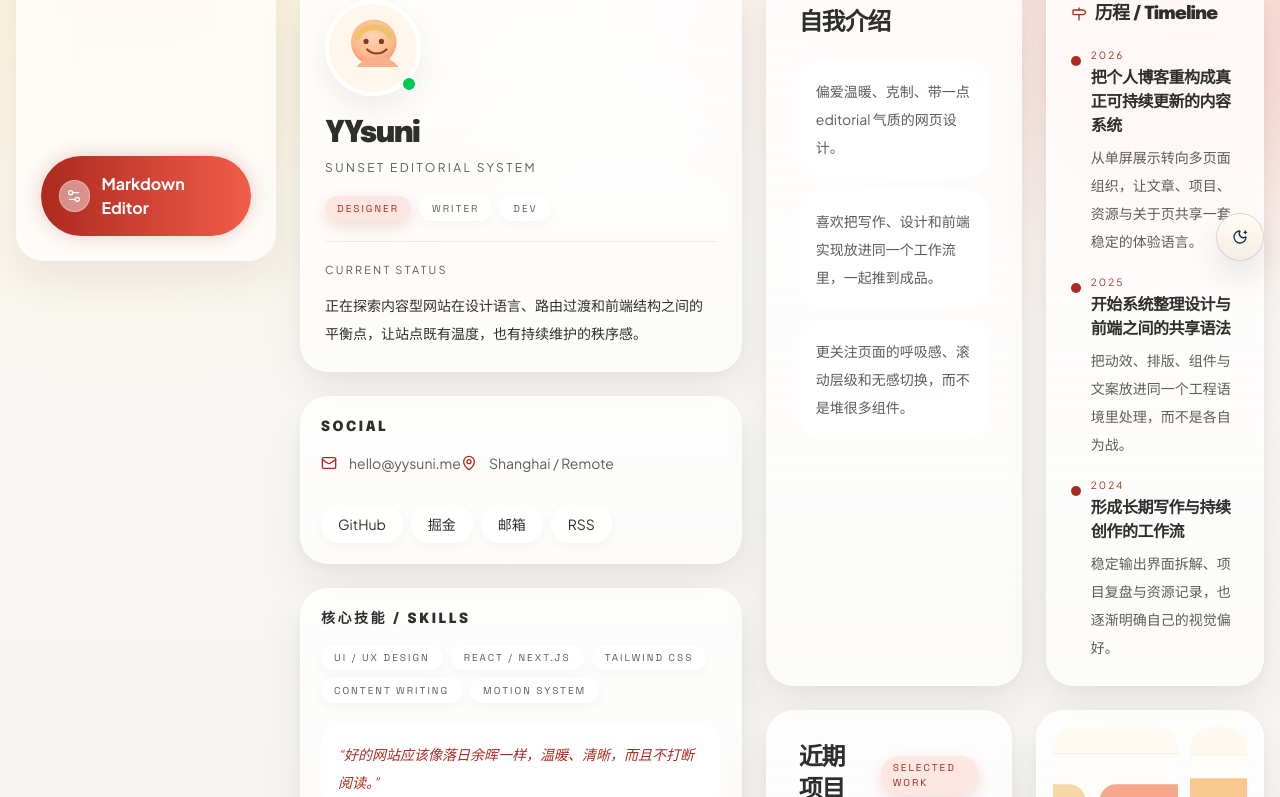
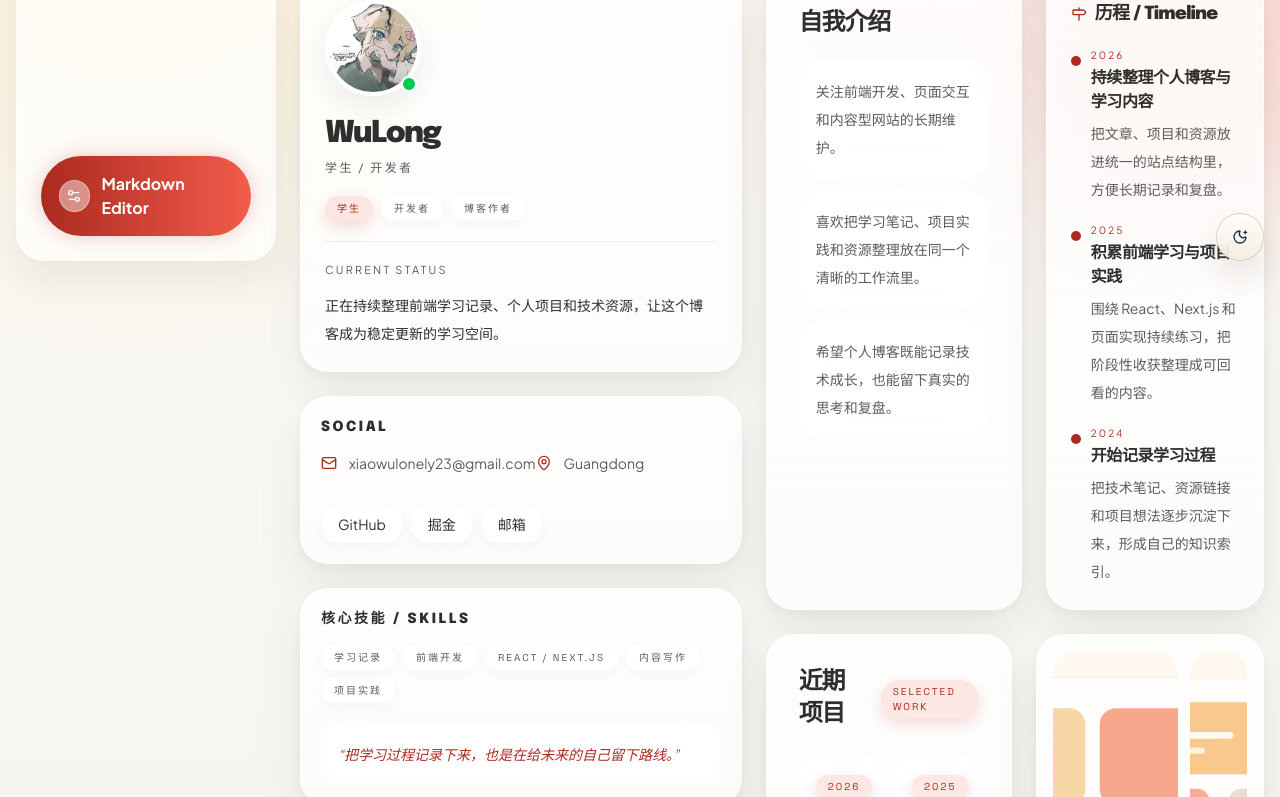
Before and after one commit to LittlPenguin/MyBlog, a Next.js app: page /about in a window 1280 px wide. Shown: the part 523-1320 px from the top of the page. Built offline with nearby package versions, Linux system fonts and the light colour scheme.

Commit message:
chore: update site profile to WuLong
- replace YYsuni placeholder profile data with WuLong identity, email, Guangdong location, and avatar

- update homepage, About page, metadata, mobile brand mark, and social links

- remove RSS from About social links and add profile regression tests

```diff
--- a/src/app/about/page.tsx
+++ b/src/app/about/page.tsx
@@ -9,7 +9,7 @@ import { MessageForm } from "./message-form";
 
 export const metadata: Metadata = {
   title: "关于",
-  description: "关于 YYsuni 的工作方式、创作节奏与内容型网站实践。",
+  description: "关于 WuLong 的学习记录、开发实践与个人博客。",
 };
 
 export default async function AboutPage() {
@@ -26,13 +26,13 @@ export default async function AboutPage() {
 
             <div className="space-y-5">
               <Pill active className="w-fit">
-                Explorer & Creator
+                Student & Developer
               </Pill>
               <h1 className="font-heading text-5xl font-black tracking-[-0.08em] text-foreground md:text-6xl">
                 关于 / <span className="text-primary italic">About Me</span>
               </h1>
               <p className="max-w-2xl text-sm leading-8 text-muted-foreground md:text-base">
-                我更关心网页如何被感受到，而不是它拥有多少组件和多少效果。好的个人网站应该像一本持续更新的视觉手帐，既能承载长文，也能容纳项目、收藏与日常观察。
+                这里记录我的学习笔记、前端实践、项目整理和日常思考。希望这个博客可以长期更新，也能把零散的知识和经验沉淀成清晰的内容。
               </p>
               <div className="flex flex-wrap gap-3">
                 <ActionLink href="/archive" transitionKey="about-archive">
@@ -68,7 +68,7 @@ export default async function AboutPage() {
                 <div className="overflow-hidden rounded-full border-4 border-white shadow-[var(--shadow-mid)]">
                   <Image
                     src={siteConfig.avatar}
-                    alt="YYsuni avatar"
+                    alt="WuLong avatar"
                     width={240}
                     height={240}
                     className="h-full w-full object-cover"
@@ -78,20 +78,20 @@ export default async function AboutPage() {
               </div>
 
               <div className="space-y-2">
-                <h2 className="font-heading text-3xl font-black tracking-[-0.05em] text-foreground">YYsuni</h2>
-                <p className="text-xs uppercase tracking-[0.2em] text-muted-foreground">Sunset Editorial System</p>
+                <h2 className="font-heading text-3xl font-black tracking-[-0.05em] text-foreground">WuLong</h2>
+                <p className="text-xs tracking-[0.2em] text-muted-foreground">学生 / 开发者</p>
               </div>
 
               <div className="flex flex-wrap gap-2">
-                <Pill active>Designer</Pill>
-                <Pill>Writer</Pill>
-                <Pill>Dev</Pill>
+                <Pill active>学生</Pill>
+                <Pill>开发者</Pill>
+                <Pill>博客作者</Pill>
               </div>
 
               <div className="about-rail-copy">
                 <p className="text-[11px] uppercase tracking-[0.2em] text-muted-foreground">Current Status</p>
                 <p className="mt-3 text-sm leading-7 text-foreground">
-                  正在探索内容型网站在设计语言、路由过渡和前端结构之间的平衡点，让站点既有温度，也有持续维护的秩序感。
+                  正在持续整理前端学习记录、个人项目和技术资源，让这个博客成为稳定更新的学习空间。
                 </p>
               </div>
             </GlassPanel>
@@ -131,7 +131,7 @@ export default async function AboutPage() {
                 ))}
               </div>
               <SoftPanel className="mt-5 p-4 text-sm italic leading-7 text-primary">
-                “好的网站应该像落日余晖一样，温暖、清晰，而且不打断阅读。”
+                “把学习过程记录下来，也是在给未来的自己留下路线。”
               </SoftPanel>
             </GlassPanel>
           </aside>
@@ -220,7 +220,7 @@ export default async function AboutPage() {
                     留言 / Message
                   </h3>
                   <p className="text-sm leading-7 text-muted-foreground">
-                    如果你也在做内容型网站、编辑器或偏个人表达的网站结构，可以来聊。这里保留了一块更轻盈的联系区域，而不是把表单单独拉成长栏。
+                    如果你也在学习前端、整理个人项目，或想交流技术博客和开发实践，可以来聊。这里保留了一块轻量的联系区域，留言只用于后台管理。
                   </p>
                 </div>
 
--- a/src/app/layout.tsx
+++ b/src/app/layout.tsx
@@ -23,25 +23,25 @@ const label = Space_Grotesk({
 });
 
 const siteDescription =
-  "一个用 React、Next.js 与 Tailwind 构建的现代个人博客，聚合作写作、项目、资源与温和的无感路由过渡。";
+  "WuLong 的个人博客，用于记录学习、前端实践、项目整理与技术资源。";
 
 export const metadata: Metadata = {
   metadataBase: new URL("https://example.com"),
   title: {
-    default: "YYsuni | Sunset Glass Blog",
-    template: "%s | YYsuni",
+    default: "WuLong | Personal Blog",
+    template: "%s | WuLong",
   },
   description: siteDescription,
   openGraph: {
-    title: "YYsuni | Sunset Glass Blog",
+    title: "WuLong | Personal Blog",
     description: siteDescription,
     type: "website",
     locale: "zh_CN",
-    siteName: "YYsuni",
+    siteName: "WuLong",
   },
   twitter: {
     card: "summary_large_image",
-    title: "YYsuni | Sunset Glass Blog",
+    title: "WuLong | Personal Blog",
     description: siteDescription,
   },
 };
--- a/src/components/site/frame.tsx
+++ b/src/components/site/frame.tsx
@@ -120,7 +120,7 @@ function MobileNavigation({
     <div className="shell-mobile-nav" data-route-overlay-ignore>
       <div className="shell-mobile-nav-bar">
         <RouteLink href="/" transitionKey="mobile-brand-mark" className="shell-mobile-nav-brand">
-          <span className="shell-mobile-nav-brand-mark">YY</span>
+          <span className="shell-mobile-nav-brand-mark">WL</span>
           <span className="shell-mobile-nav-brand-copy">
             <span className="shell-mobile-nav-brand-name">{siteConfig.name}</span>
             <span className="shell-mobile-nav-divider" aria-hidden="true" />
--- a/src/content/home-board.ts
+++ b/src/content/home-board.ts
@@ -5,22 +5,22 @@ type CalendarDay = {
 };
 
 export const homeBoard = {
-  greeting: "午后好，YYsuni!",
-  lead: "Good Afternoon. 愿温暖的夕阳光芒带给你创作的灵感。",
+  greeting: "午后好，WuLong!",
+  lead: "Good Afternoon. 记录学习、开发实践和日常思考。",
   archiveLabel: "查看归档 View Archive",
   projectsLabel: "我的项目 Projects",
   currentTimeLabel: "Current Time",
   calendarLabel: "Live Calendar",
-  footerNote: "Designed for high-end personal editorial experiences",
+  footerNote: "Designed for personal learning notes and project records",
   footerVersion: "V1.0 Proposal Board",
   about: {
     title: "关于 About",
-    role: "UI Designer & Writer",
-    description: "热爱摄影、猫与代码。",
+    role: "学生 / 开发者",
+    description: "记录学习、项目与代码实践。",
   },
   projects: {
     title: "项目 Projects",
-    name: "SunsetOS Interface",
+    name: "Personal Blog System",
     progress: "75%",
   },
   resources: {
--- a/src/content/site.ts
+++ b/src/content/site.ts
@@ -19,23 +19,23 @@ export type TimelineItem = {
 };
 
 export const siteConfig = {
-  name: "YYsuni",
-  role: "Writer / Designer / Frontend",
-  description: "把文章、项目、资源与日常观察整理在同一块暖色玻璃画布上的个人博客。",
-  heroGreeting: "午后好，YYsuni!",
-  heroTitle: "把写作、项目与灵感收拢在一块会呼吸的玻璃画布里。",
+  name: "WuLong",
+  role: "学生 / 开发者",
+  description: "记录学习、前端实践、项目整理与日常思考的个人博客。",
+  heroGreeting: "午后好，WuLong!",
+  heroTitle: "把学习记录、项目实践与日常思考整理在自己的博客里。",
   heroLead:
-    "这里不是单纯的作品集，也不是只写技术的博客，而是一个把内容、界面与工程感放在同一套节奏里的个人网站。",
-  location: "Shanghai / Remote",
-  email: "hello@yysuni.me",
-  now: "最近在重构站点的统一壳体、共享元素路由过渡，以及一套更接近 Stitch 稿的内容布局。",
-  avatar: "/visuals/avatar-orb.svg",
+    "这里用于沉淀学习笔记、开发过程、项目复盘和有价值的资源，让内容可以被持续整理和更新。",
+  location: "Guangdong",
+  email: "xiaowulonely23@gmail.com",
+  now: "正在持续整理前端学习记录、个人项目和技术资源，让这个博客成为稳定更新的学习空间。",
+  avatar: "/visuals/avatar-wulong.jpg",
   gallery: [
     "/visuals/studio-grid-01.svg",
     "/visuals/studio-grid-02.svg",
     "/visuals/studio-grid-03.svg",
   ],
-  footerNote: "Built as a calm editorial system for writing, making, and collecting.",
+  footerNote: "Built as a personal space for learning, building, and writing.",
 } as const;
 
 export const navItems: NavItem[] = [
@@ -82,46 +82,45 @@ export const navItems: NavItem[] = [
 ];
 
 export const socialLinks: SocialLink[] = [
-  { label: "GitHub", href: "https://github.com/" },
-  { label: "掘金", href: "https://juejin.cn/" },
-  { label: "邮箱", href: "mailto:hello@yysuni.me" },
-  { label: "RSS", href: "/rss.xml" },
+  { label: "GitHub", href: "https://github.com/LittlPenguin" },
+  { label: "掘金", href: "https://juejin.cn/user/327030668540793" },
+  { label: "邮箱", href: "mailto:xiaowulonely23@gmail.com" },
 ];
 
 export const timeline: TimelineItem[] = [
   {
     year: "2026",
-    title: "把个人博客重构成真正可持续更新的内容系统",
-    description: "从单屏展示转向多页面组织，让文章、项目、资源与关于页共享一套稳定的体验语言。",
+    title: "持续整理个人博客与学习内容",
+    description: "把文章、项目和资源放进统一的站点结构里，方便长期记录和复盘。",
   },
   {
     year: "2025",
-    title: "开始系统整理设计与前端之间的共享语法",
-    description: "把动效、排版、组件与文案放进同一个工程语境里处理，而不是各自为战。",
+    title: "积累前端学习与项目实践",
+    description: "围绕 React、Next.js 和页面实现持续练习，把阶段性收获整理成可回看的内容。",
   },
   {
     year: "2024",
-    title: "形成长期写作与持续创作的工作流",
-    description: "稳定输出界面拆解、项目复盘与资源记录，也逐渐明确自己的视觉偏好。",
+    title: "开始记录学习过程",
+    description: "把技术笔记、资源链接和项目想法逐步沉淀下来，形成自己的知识索引。",
   },
 ];
 
 export const aboutHighlights = [
-  "偏爱温暖、克制、带一点 editorial 气质的网页设计。",
-  "喜欢把写作、设计和前端实现放进同一个工作流里，一起推到成品。",
-  "更关注页面的呼吸感、滚动层级和无感切换，而不是堆很多组件。",
+  "关注前端开发、页面交互和内容型网站的长期维护。",
+  "喜欢把学习笔记、项目实践和资源整理放在同一个清晰的工作流里。",
+  "希望个人博客既能记录技术成长，也能留下真实的思考和复盘。",
 ];
 
 export const aboutSkills = [
-  "UI / UX Design",
+  "学习记录",
+  "前端开发",
   "React / Next.js",
-  "Tailwind CSS",
-  "Content Writing",
-  "Motion System",
+  "内容写作",
+  "项目实践",
 ];
 
 export const homeSignals = [
-  "正在把 App Router 切换改成更连续的共享元素过渡。",
-  "统一 MDX 写作、项目展示与资源收藏的数据结构。",
-  "重建首页与内页的关系，让全站在统一壳体下仍保留各自的版式个性。",
+  "正在持续整理前端学习笔记和个人项目记录。",
+  "用 MDX 管理文章、项目和资源收藏，让内容更容易维护。",
+  "把这个站点作为学习、实践和复盘的长期空间。",
 ];
```
Also changed, not shown: public/visuals/avatar-wulong.jpg (added), 1 other file (tests, documents, lock files or other folders).
